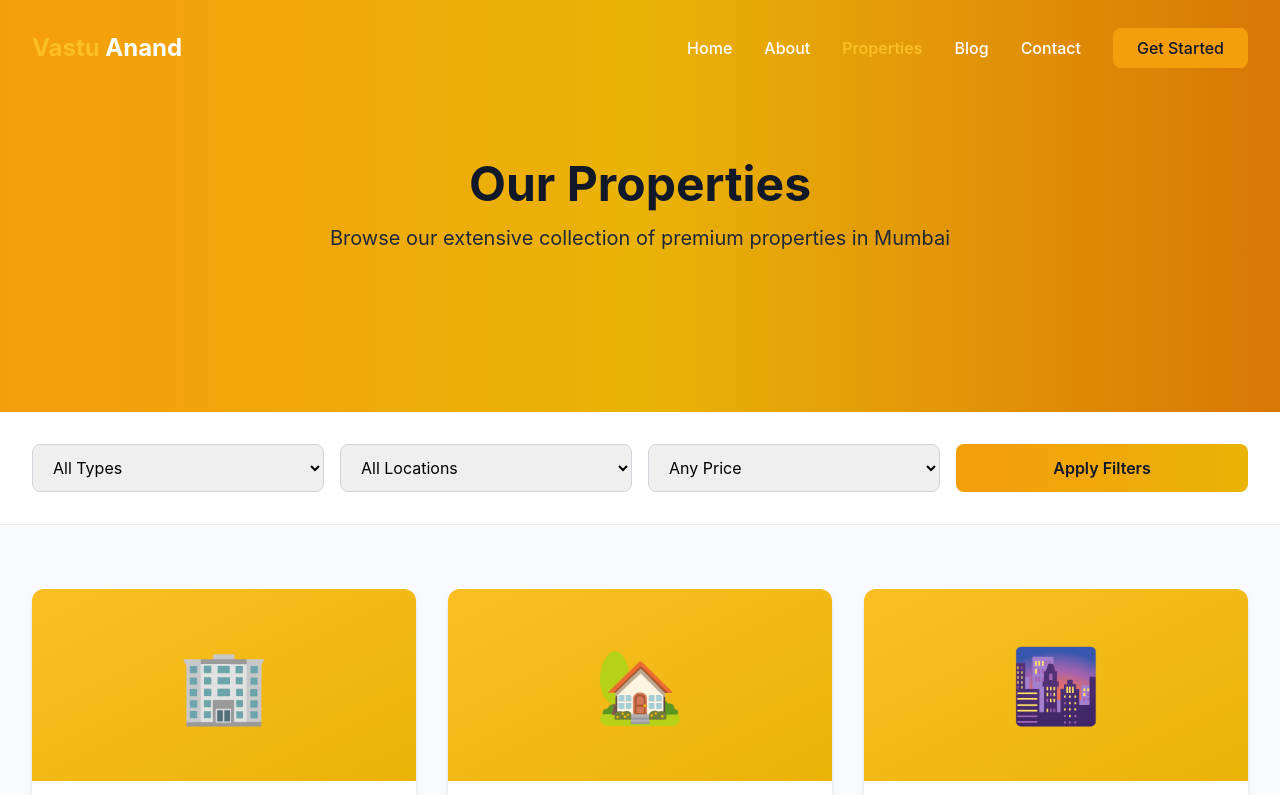
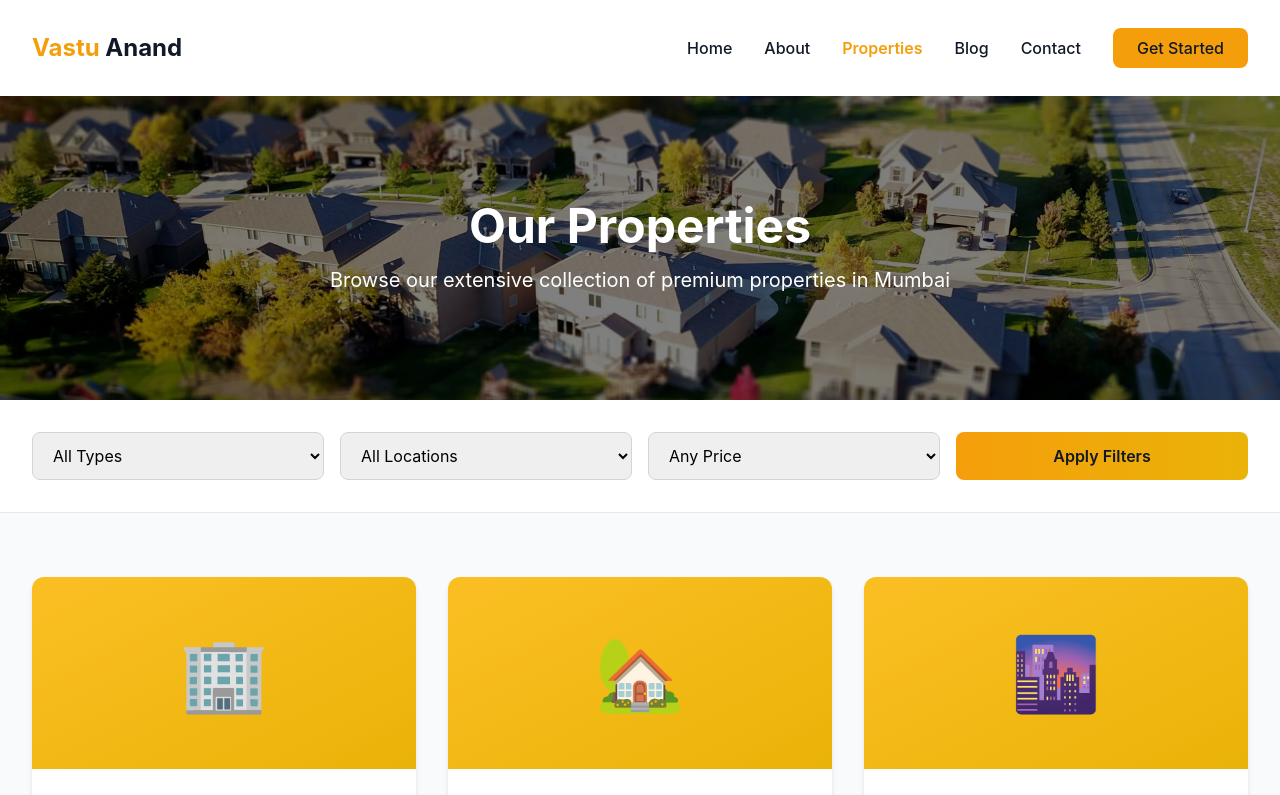
Before and after one commit to webcultivate01-tv/vastuannand-realestate-mumbai, a React (Vite) app: page /properties in a window 1280 px wide. Shown: the top 795 px of the page. Built offline with nearby package versions, Linux system fonts and the light colour scheme.

Commit message:
Hero section added to about, properties, blog and contact

```diff
--- a/src/Components/About/AboutHero.jsx
+++ b/src/Components/About/AboutHero.jsx
@@ -2,12 +2,16 @@ import React from 'react';
 
 const AboutHero = () => {
   return (
-    <section className="bg-gradient-to-r from-amber-500 via-yellow-500 to-amber-600 py-40">
+    <section
+    className="relative min-h-[calc(50vh-6rem)] flex items-center justify-center bg-gradient-to-r from-amber-500 via-yellow-500 to-amber-600 bg-cover bg-center bg-no-repeat"
+    style={{
+        backgroundImage: `linear-gradient(rgba(0, 0, 0, 0.5), rgba(0, 0, 0, 0.5)), url('/hero2.webp')`,
+      }}>
       <div className="max-w-7xl mx-auto px-4 sm:px-6 lg:px-8 text-center">
-        <h1 className="text-4xl md:text-5xl font-bold text-gray-900 mb-4">
+        <h1 className="text-4xl md:text-5xl font-bold text-white mb-4">
           About Vastu Anand
         </h1>
-        <p className="text-xl text-gray-800 max-w-2xl mx-auto">
+        <p className="text-xl text-white max-w-2xl mx-auto">
           Your trusted partner in Mumbai real estate for over 15 years
         </p>
       </div>
--- a/src/Components/Blog/BlogHero.jsx
+++ b/src/Components/Blog/BlogHero.jsx
@@ -2,12 +2,16 @@ import React from 'react';
 
 const BlogHero = () => {
   return (
-    <section className="bg-gradient-to-r from-amber-500 via-yellow-500 to-amber-600 py-40">
+    <section
+    className="relative min-h-[calc(50vh-6rem)] flex items-center justify-center bg-gradient-to-r from-amber-500 via-yellow-500 to-amber-600 bg-cover bg-center bg-no-repeat"
+    style={{
+        backgroundImage: `linear-gradient(rgba(0, 0, 0, 0.5), rgba(0, 0, 0, 0.5)), url('/hero2.webp')`,
+      }}>
       <div className="max-w-7xl mx-auto px-4 sm:px-6 lg:px-8 text-center">
-        <h1 className="text-4xl md:text-5xl font-bold text-gray-900 mb-4">
+        <h1 className="text-4xl md:text-5xl font-bold text-white mb-4">
           Real Estate Blog
         </h1>
-        <p className="text-xl text-gray-800 max-w-2xl mx-auto">
+        <p className="text-xl text-white max-w-2xl mx-auto">
           Stay updated with the latest insights, tips, and trends in Mumbai's
           real estate market.
         </p>
--- a/src/Components/Contact/ContactHero.jsx
+++ b/src/Components/Contact/ContactHero.jsx
@@ -2,12 +2,16 @@ import React from 'react';
 
 const ContactHero = () => {
   return (
-    <section className="bg-gradient-to-r from-amber-500 via-yellow-500 to-amber-600 py-40">
+    <section
+    className="relative min-h-[calc(50vh-6rem)] flex items-center justify-center bg-gradient-to-r from-amber-500 via-yellow-500 to-amber-600 bg-cover bg-center bg-no-repeat"
+    style={{
+        backgroundImage: `linear-gradient(rgba(0, 0, 0, 0.5), rgba(0, 0, 0, 0.5)), url('/hero2.webp')`,
+      }}>
       <div className="max-w-7xl mx-auto px-4 sm:px-6 lg:px-8 text-center">
-        <h1 className="text-4xl md:text-5xl font-bold text-gray-900 mb-4">
+        <h1 className="text-4xl md:text-5xl font-bold text-white mb-4">
           Contact Us
         </h1>
-        <p className="text-xl text-gray-800 max-w-2xl mx-auto">
+        <p className="text-xl text-white max-w-2xl mx-auto">
           Get in touch with our team. We're here to help you find your perfect
           property.
         </p>
--- a/src/Components/Home/HeroSection.jsx
+++ b/src/Components/Home/HeroSection.jsx
@@ -9,7 +9,7 @@ const HeroSection = () => {
         backgroundImage: `linear-gradient(rgba(0, 0, 0, 0.5), rgba(0, 0, 0, 0.5)), url('/hero1.webp')`,
       }}
     >
-      <div className="max-w-7xl mx-auto px-4 sm:px-6 lg:px-8 py-32 text-center">
+      <div className="max-w-7xl mx-auto px-4 sm:px-6 lg:px-8 py-40 text-center">
         <div className="space-y-8">
           <h1 className="text-5xl md:text-6xl lg:text-7xl font-bold text-white leading-tight">
             Find Your Dream Home in{' '}
--- a/src/Components/Layout/Navbar.jsx
+++ b/src/Components/Layout/Navbar.jsx
@@ -28,7 +28,7 @@ const Navbar = () => {
     <nav
   className={`fixed w-full top-0 z-50 transition-all duration-300
     ${scrolled
-      ? 'bg-gradient-to-r from-amber-500/50 via-yellow-500/50 to-amber-600/50 shadow-lg backdrop-blur-md py-0.1'
+      ? 'bg-white/30 shadow-lg backdrop-blur-md py-0.1'
       : 'bg-transparent py-2'
     }`}>
 
@@ -36,9 +36,9 @@ const Navbar = () => {
         <div className="flex justify-between items-center h-20">
           {/* Logo */}
           <Link to="/" className="flex items-center space-x-2">
-            <div className="text-2xl font-bold text-white">
-              <span className={scrolled ? "text-gray-900" : "text-amber-400"}>Vastu</span>
-              <span className={scrolled ? "text-gray-900" : "text-white"}> Anand</span>
+            <div className="text-2xl font-bold">
+              <span className="text-amber-500">Vastu</span>
+              <span className="text-gray-900"> Anand</span>
             </div>
           </Link>
 
@@ -49,23 +49,15 @@ const Navbar = () => {
                 key={link.path}
                 to={link.path}
                 className={`text-base font-medium transition-colors duration-300 ${
-                  scrolled
-                    ? isActive(link.path)
-                      ? 'text-gray-900 font-semibold'
-                      : 'text-gray-800 hover:text-gray-900'
-                    : isActive(link.path)
-                      ? 'text-amber-400 font-semibold'
-                      : 'text-white hover:text-amber-400'
+                  isActive(link.path)
+                    ? 'text-amber-500 font-semibold'
+                    : 'text-gray-900 hover:text-amber-500'
                 }`}
               >
                 {link.name}
               </Link>
             ))}
-            <button className={`px-6 py-2 rounded-lg font-medium transition-all duration-300 ${
-              scrolled
-                ? 'bg-gray-900 hover:bg-gray-800 text-white'
-                : 'bg-amber-500 hover:bg-amber-600 text-gray-900'
-            }`}>
+            <button className="px-6 py-2 rounded-lg font-medium transition-all duration-300 bg-amber-500 hover:bg-amber-600 text-gray-900">
               Get Started
             </button>
           </div>
@@ -73,7 +65,7 @@ const Navbar = () => {
           {/* Mobile Menu Button */}
           <button
             onClick={() => setIsOpen(!isOpen)}
-            className="md:hidden text-white focus:outline-none"
+            className="md:hidden text-gray-900 focus:outline-none"
             aria-label="Toggle menu"
           >
             <svg
--- a/src/Components/Properties/PropertiesHero.jsx
+++ b/src/Components/Properties/PropertiesHero.jsx
@@ -2,12 +2,16 @@ import React from 'react';
 
 const PropertiesHero = () => {
   return (
-    <section className="bg-gradient-to-r from-amber-500 via-yellow-500 to-amber-600 py-40">
+   <section
+    className="relative min-h-[calc(50vh-6rem)] flex items-center justify-center bg-gradient-to-r from-amber-500 via-yellow-500 to-amber-600 bg-cover bg-center bg-no-repeat"
+    style={{
+        backgroundImage: `linear-gradient(rgba(0, 0, 0, 0.5), rgba(0, 0, 0, 0.5)), url('/hero2.webp')`,
+      }}>
       <div className="max-w-7xl mx-auto px-4 sm:px-6 lg:px-8 text-center">
-        <h1 className="text-4xl md:text-5xl font-bold text-gray-900 mb-4">
+        <h1 className="text-4xl md:text-5xl font-bold text-white mb-4">
           Our Properties
         </h1>
-        <p className="text-xl text-gray-800 max-w-2xl mx-auto">
+        <p className="text-xl text-white max-w-2xl mx-auto">
           Browse our extensive collection of premium properties in Mumbai
         </p>
       </div>
--- a/src/Pages/About.jsx
+++ b/src/Pages/About.jsx
@@ -4,7 +4,7 @@ import AboutContent from '../Components/About/AboutContent';
 
 const About = () => {
   return (
-    <div className="min-h-screen bg-gray-50">
+    <div className="min-h-screen mt-24 bg-gray-50">
       <AboutHero />
       <AboutContent />
     </div>
--- a/src/Pages/Blog.jsx
+++ b/src/Pages/Blog.jsx
@@ -6,7 +6,7 @@ import Newsletter from '../Components/Blog/Newsletter';
 
 const Blog = () => {
   return (
-    <div className="min-h-screen bg-gray-50">
+    <div className="min-h-screen mt-24 bg-gray-50">
       <BlogHero />
       <BlogCategories />
       <BlogGrid />
--- a/src/Pages/Contact.jsx
+++ b/src/Pages/Contact.jsx
@@ -5,7 +5,7 @@ import ContactForm from '../Components/Contact/ContactForm';
 
 const Contact = () => {
   return (
-    <div className="min-h-screen bg-gray-50">
+    <div className="min-h-screen mt-24 bg-gray-50">
       <ContactHero />
       <ContactInfo />
       <ContactForm />
--- a/src/Pages/Properties.jsx
+++ b/src/Pages/Properties.jsx
@@ -5,7 +5,7 @@ import PropertyList from '../Components/Properties/PropertyList';
 
 const Properties = () => {
   return (
-    <div className="min-h-screen bg-gray-50">
+    <div className="min-h-screen mt-24 bg-gray-50">
       <PropertiesHero />
       <PropertyFilters />
       <PropertyList />
```
Also changed, not shown: public/hero2.webp (added).
